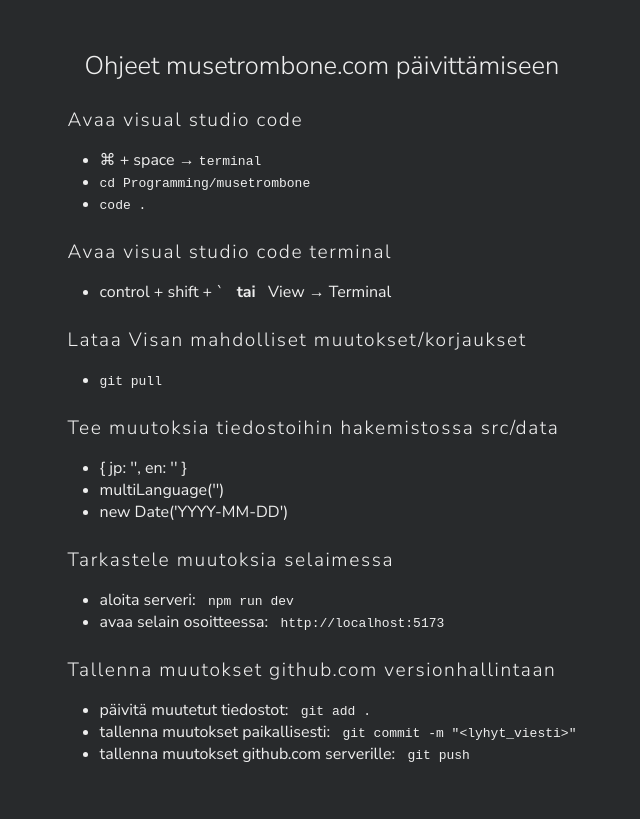
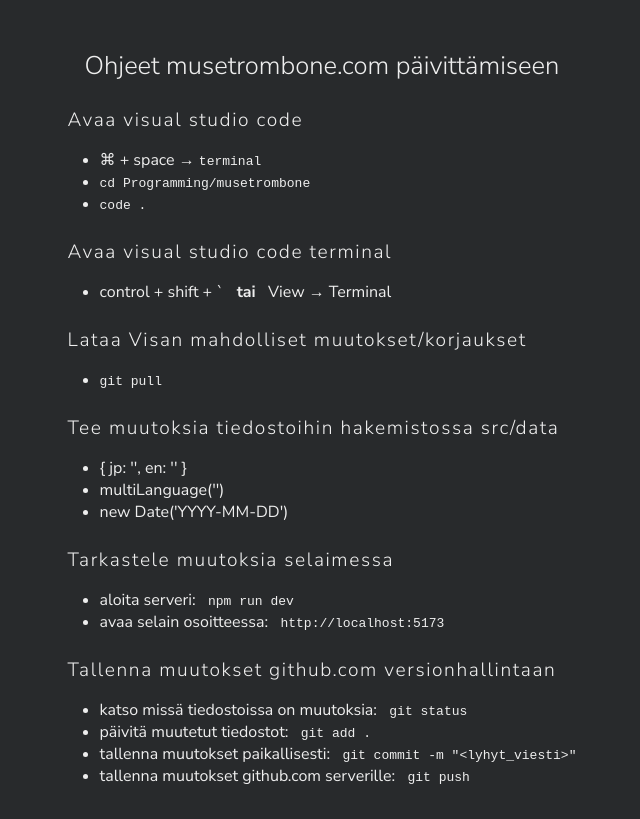
Before and after one commit to visahaarala/musetrombone, a React (Vite) app: page /mizu in a window 1280 px wide. Shown: the whole page, without its empty margins (318-958 px from the left). Built offline with nearby package versions, Linux system fonts and the light colour scheme.

Commit message:
mizuviesti

```diff
--- a/src/pages/Mizu.tsx
+++ b/src/pages/Mizu.tsx
@@ -48,6 +48,9 @@ const Mizu = () => (
     <h2>Tallenna muutokset github.com versionhallintaan</h2>
     <ul>
       <li>
+        katso missä tiedostoissa on muutoksia: &nbsp; <code>git status</code>
+      </li>
+      <li>
         päivitä muutetut tiedostot: &nbsp; <code>git add .</code>
       </li>
       <li>
```
